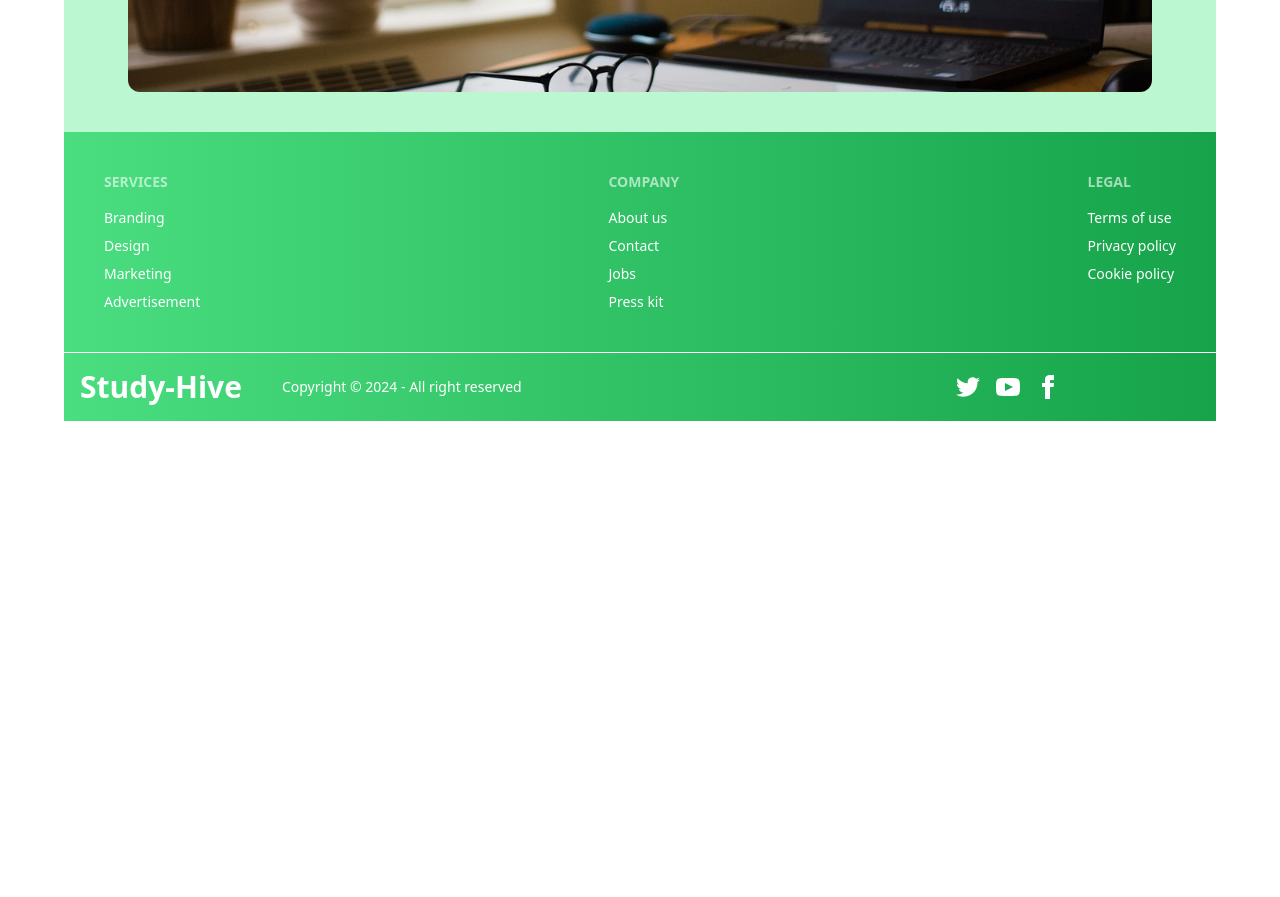
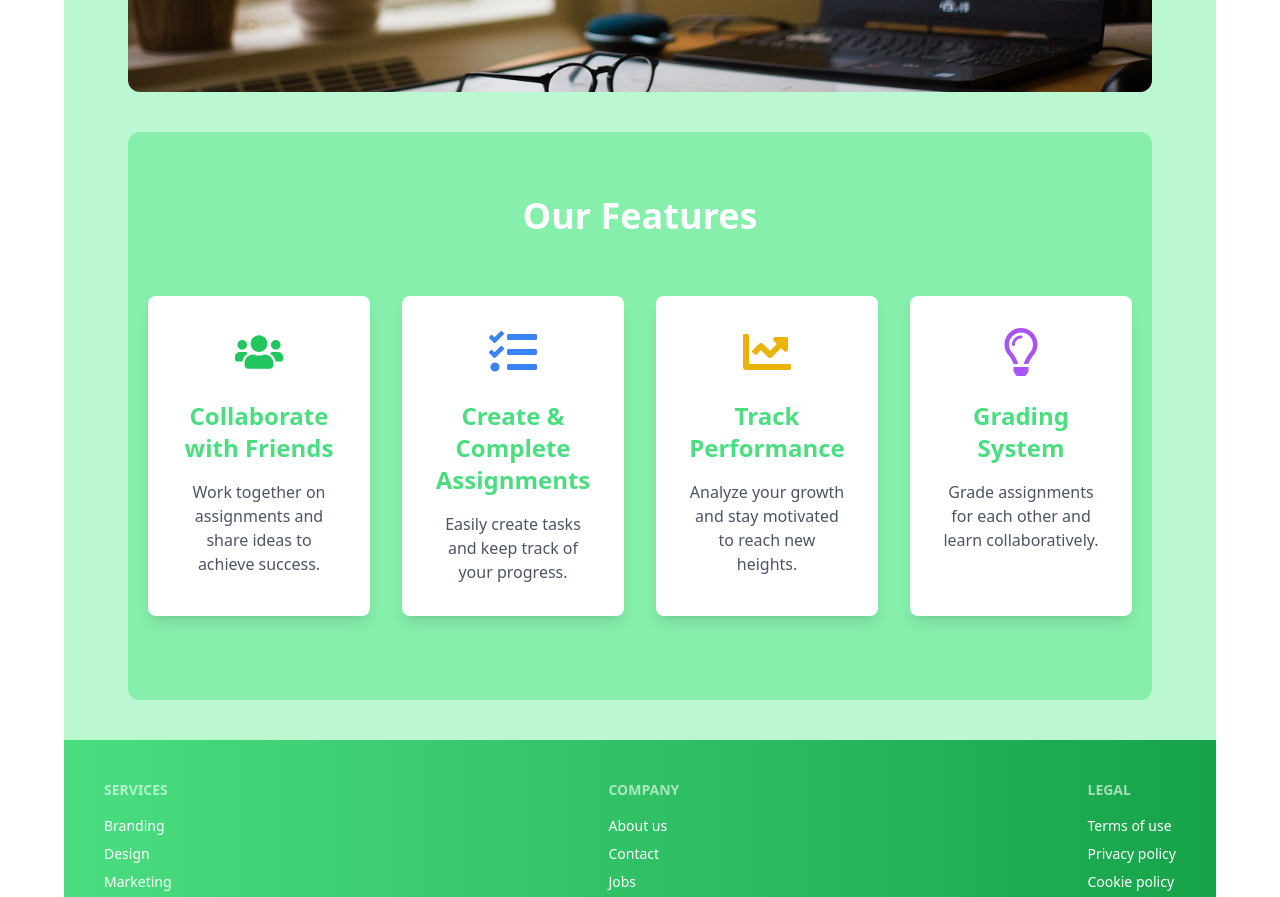
Before and after one commit to MehediBytes/study-hive-client, a React (Vite) app: page / in a window 1280 px wide. Shown: the part 440-1337 px from the top of the page. Before the commit the page ends 861 px from the top, so only its background shows below. Built offline with nearby package versions, Linux system fonts and the light colour scheme; no server answers.

Commit message:
Adding features section on home page

```diff
--- /dev/null
+++ b/src/components/Features.jsx
@@ -0,0 +1,49 @@
+import React from "react";
+import { FaUsers, FaTasks, FaChartLine, FaRegLightbulb } from "react-icons/fa";
+
+const Features = () => {
+    const features = [
+        {
+            icon: <FaUsers className="text-green-500 text-5xl" />,
+            title: "Collaborate with Friends",
+            description: "Work together on assignments and share ideas to achieve success.",
+        },
+        {
+            icon: <FaTasks className="text-blue-500 text-5xl" />,
+            title: "Create & Complete Assignments",
+            description: "Easily create tasks and keep track of your progress.",
+        },
+        {
+            icon: <FaChartLine className="text-yellow-500 text-5xl" />,
+            title: "Track Performance",
+            description: "Analyze your growth and stay motivated to reach new heights.",
+        },
+        {
+            icon: <FaRegLightbulb className="text-purple-500 text-5xl" />,
+            title: "Grading System",
+            description: "Grade assignments for each other and learn collaboratively.",
+        },
+    ];
+
+    return (
+        <section className="py-16 bg-green-300 rounded-xl">
+            <div className="text-center">
+                <h2 className="text-4xl font-bold text-base-100 mb-10">Our Features</h2>
+                <div className="grid grid-cols-1 md:grid-cols-2 lg:grid-cols-4 gap-8 p-5">
+                    {features.map((feature, index) => (
+                        <div
+                            key={index}
+                            className="bg-base-100 p-8 rounded-lg shadow-lg hover:shadow-2xl transform hover:-translate-y-2 transition duration-300"
+                        >
+                            <div className="mb-6 flex justify-center">{feature.icon}</div>
+                            <h3 className="text-2xl font-semibold text-green-400 mb-4">{feature.title}</h3>
+                            <p className="text-gray-600">{feature.description}</p>
+                        </div>
+                    ))}
+                </div>
+            </div>
+        </section>
+    );
+};
+
+export default Features;
--- a/src/pages/Home.jsx
+++ b/src/pages/Home.jsx
@@ -1,6 +1,7 @@
 import React from 'react';
 import Banner from '../components/Banner';
 import { Helmet } from 'react-helmet-async';
+import Features from '../components/Features';
 
 const Home = () => {
 
@@ -9,10 +10,15 @@ const Home = () => {
             <Helmet>
                 <title>Study-Hive</title>
             </Helmet>
-            {/* Banner/Slider section */}
+            {/* Banner section */}
             <header className='max-w-5xl mx-auto mb-10 rounded-xl'>
                 <Banner></Banner>
             </header>
+
+            {/* Features section */}
+            <section className='max-w-5xl mx-auto mb-10 rounded-xl'>
+                <Features></Features>
+            </section>
         </div>
     );
 };
```
